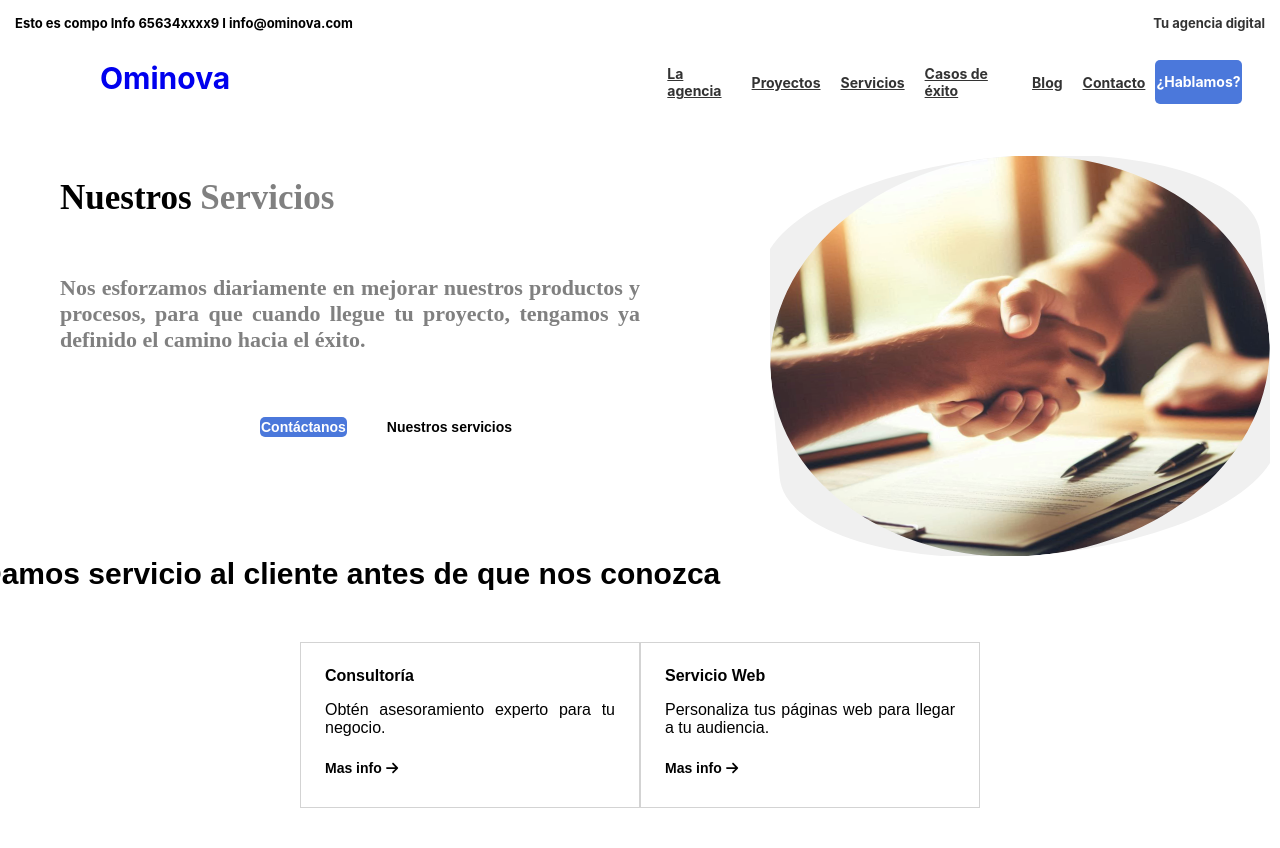
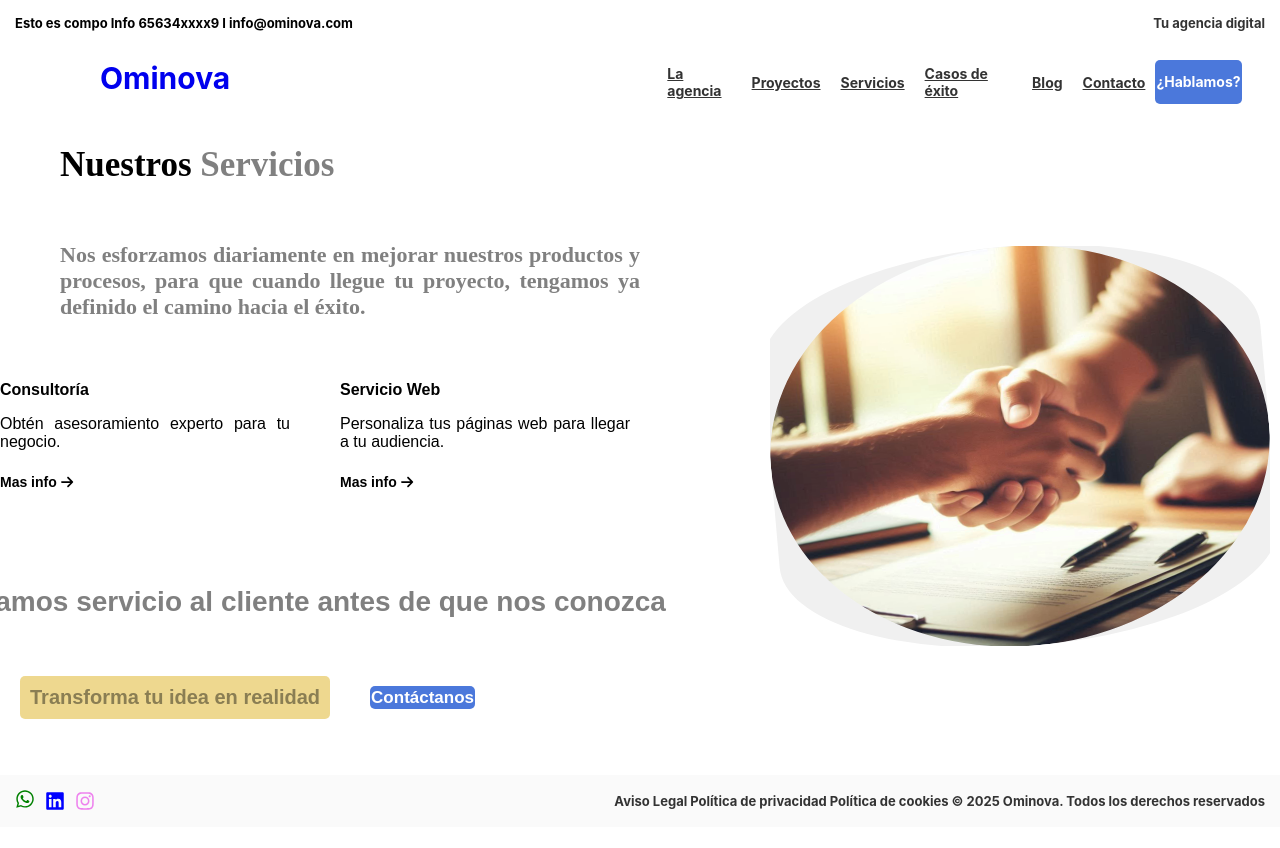
Before and after one commit to piedadgarcia/ominova, a React (Create React App) app: page /servicios in a window 1280 px wide. Shown: the top 848 px of the page. Built offline with nearby package versions, Linux system fonts and the light colour scheme.

Commit message:
esto crea el componente iconitosClasicos y lo introduce en servicios y contacto y también modifica aspecto de servicios

```diff
--- a/package.json
+++ b/package.json
@@ -10,6 +10,7 @@
     "react": "^19.0.0",
     "react-datepicker": "^8.1.0",
     "react-dom": "^19.0.0",
+    "react-icons": "^5.5.0",
     "react-router-dom": "^7.1.5",
     "react-scripts": "5.0.1",
     "web-vitals": "^4.2.4"
--- a/src/App.css
+++ b/src/App.css
@@ -231,6 +231,16 @@
   margin: 10px 0; /* Espacio externo */
 }
 
+.yellow-box {
+  background-color: rgba(238, 215, 139, 0.962); /* Color de fondo gris */
+  color: rgba(18, 17, 11, 0.453); /* Color del texto */
+  padding: 15px; /* Espacio interno */
+  border-radius: 5px; /* Bordes redondeados */
+  margin: 10px 0; /* Espacio externo */
+}
+
+
+
 .blue-box {
   background-color: rgb(75, 120, 219);
   color: white;
@@ -256,6 +266,11 @@
 .info {
   flex: 10%;
 }
+
+.iconitosClasicos{
+  flex: 1%;
+}
+
 
 .navmenu {
   flex:10%; /* Ajusta este valor para asignar más o menos espacio */
--- a/src/components/contacto/Contacto.js
+++ b/src/components/contacto/Contacto.js
@@ -5,7 +5,7 @@ import { FontAwesomeIcon } from '@fortawesome/react-fontawesome';
 import { faCalendarAlt } from '@fortawesome/free-solid-svg-icons';
 import DatePicker from 'react-datepicker';
 import 'react-datepicker/dist/react-datepicker.css';
-
+import IconitosClasicos from '../iconitosClasicos/IconitosClasicos';
 function Contacto() {
   const [formData, setFormData] = useState({
     nombre: '',
@@ -300,7 +300,9 @@ function Contacto() {
           </div>
         </div>
       </div>
+      <IconitosClasicos/>
     </div>
+
   );
 }
 
--- /dev/null
+++ b/src/components/iconitosClasicos/IconitosClasicos.js
@@ -0,0 +1,39 @@
+import React from 'react';
+import { FaWhatsapp, FaLinkedin, FaInstagram } from 'react-icons/fa';
+
+function IconitosClasicos() {
+  return (
+    <nav style={{
+      display: 'flex',
+      flexDirection: 'row',
+      justifyContent: 'space-between',
+      alignItems: 'center',
+      padding: '5px 15px', // Reduce el padding superior e inferior
+      backgroundColor: '#fafafa' // Fondo gris muy claro
+    }}>
+      <div style={{
+        display: 'flex',
+        alignItems: 'center',
+        fontSize: 20,
+        fontWeight: 'bold'
+      }}>
+        <a href="https://api.whatsapp.com/send?phone=+34656xxxx9&text=Chatea%20en%20WhatsApp%20con%20el%20+34%20616khjkhs56" target="_blank" rel="noopener noreferrer" style={{ marginRight: 10 }}>
+          <FaWhatsapp style={{ color: 'green' }} />
+        </a>
+        <FaLinkedin style={{ marginRight: 10,color: 'blue' }}  />
+        <FaInstagram style={{ marginRight: 10 , color: 'violet' }} />
+      </div>
+      <div style={{
+        fontSize: 13,
+        fontWeight: 'bold',
+        color: '#333',
+        cursor: 'pointer',
+        marginLeft: 'auto' // Empuja el texto a la derecha
+      }}>
+        <p>Aviso Legal Política de privacidad Política de cookies © 2025 Ominova. Todos los derechos reservados</p>
+      </div>
+    </nav>
+  );
+}
+
+export default IconitosClasicos;
--- a/src/components/servicioWeb/ServicioWeb.js
+++ b/src/components/servicioWeb/ServicioWeb.js
@@ -77,7 +77,7 @@ function ServicioWeb() {
               }}>
                 <div className="caja-con-lineas" style={{ width: '450px', position: 'relative' }} onClick={toggleServicioWeb}>
                   <p>Servicio Web</p>
-                  <span style={{ position: 'absolute', right: '10px', top: '50%', transform: 'translateY(-50%)' }}>></span>
+                  <span style={{ position: 'absolute', right: '10px', top: '50%', transform: 'translateY(-50%)' }}></span>
                 </div>
                 {showServicioWeb && (
                   <div style={{ marginTop: '0px', width: '450px' }}>
@@ -112,7 +112,7 @@ function ServicioWeb() {
                 )}
                 <div className="caja-con-lineas" style={{ width: '450px', position: 'relative' }} onClick={toggleConsultoria}>
                   <p>Consultoría</p>
-                  <span style={{ position: 'absolute', right: '10px', top: '50%', transform: 'translateY(-50%)' }}>></span>
+                  <span style={{ position: 'absolute', right: '10px', top: '50%', transform: 'translateY(-50%)' }}></span>
                 </div>
                 {showConsultoria && (
                   <div style={{ marginTop: '0px', width: '450px' }}>
--- a/src/components/servicios/Servicios.js
+++ b/src/components/servicios/Servicios.js
@@ -4,8 +4,9 @@ import { FontAwesomeIcon } from '@fortawesome/react-fontawesome';
 import { faArrowRight } from '@fortawesome/free-solid-svg-icons';
 import MiImagServicios from "../miimagservicios/MiImagServicios"; // Corregir la ruta de importación
 import Info from '../info/Info';
+import IconitosClasicos from '../iconitosClasicos/IconitosClasicos';
 
-function MiServicios() {
+function Servicios() {
     const navigate = useNavigate();
 
     const handleConsultoriaClick = () => {
@@ -37,14 +38,16 @@ function MiServicios() {
                     color: 'black',
                     fontWeight: 'bold',
                     marginBottom: 0,
-                    width: '100%' // Asegura que el div ocupe todo el ancho del navegador
-                }}>
+                    width: '100%', // Asegura que el div ocupe todo el ancho del navegador
+
+  }}>
                     <div style={{
                         display: 'flex',
                         flexDirection: 'column',
                         alignItems: 'left',
-                        marginLeft: '50px' // Ajusta este valor según sea necesario
-                    }}>
+                        marginLeft: '50px',// Ajusta este valor según sea necesario
+                        marginTop:-250
+   }}>
                         <p>Nuestros <span style={{ color: 'grey' }}>Servicios</span></p>
                         <div style={{
                             maxWidth: '650px', // Ajusta el ancho máximo del contenedor
@@ -54,51 +57,15 @@ function MiServicios() {
                             <p style={{ color: 'grey', fontSize: '22px' }}>Nos esforzamos diariamente en mejorar nuestros productos y procesos, para que cuando llegue tu proyecto, tengamos ya definido el camino hacia el éxito.</p>
                         </div>
 
-                        <div style={{
-                            display: 'flex',
-                            flexDirection: 'row',
-                            justifyContent: 'flex-start', // Alinea los elementos hacia la izquierda
-                            alignItems: 'center', // Asegura que los elementos estén alineados verticalmente
-                            fontSize: 14,
-                            fontFamily: 'Arial',
-                            fontWeight: 'bold',
-                            padding: '20px 0px', // Reduce el padding para disminuir el espacio
-                            width: '100%', // Asegura que el div ocupe todo el ancho del navegador
-                            marginLeft: 200,
-                            marginTop: 10
-                        }}>
-                            <Link to="/contacto" className="blue-box" style={{ marginRight: 20 }}>Contáctanos</Link> {/* Ajusta el margen izquierdo */}
-                            <p style={{ marginLeft: 20 }}>Nuestros servicios</p>
-                        </div>
+
                     </div>
 
                     <div style={{
-                        marginTop: 100,
+                        marginTop: 190,
                         marginLeft: 130 // Añade espacio a la izquierda de la figura
                     }}>
                         <MiImagServicios />
-                    </div>
-                </div>
 
-                <div style={{
-                    display: 'flex',
-                    flexDirection: 'row',
-                    justifyContent: 'center',
-                    alignItems: 'center', // Asegura que los elementos estén alineados verticalmente
-                    fontSize: 30,
-                    fontFamily: 'Arial',
-                    fontWeight: 'bold',
-                    padding: '50px 0px',
-                    width: '100%', // Asegura que el div ocupe todo el ancho del navegador
-                    marginTop: '-80px'
-                }}>
-                    <div style={{
-                        padding: '0px', // Ajusta el padding según sea necesario
-                        border: '1px solid transparent', // Crea una caja invisible
-                        width: '600px', // Ajusta el ancho según sea necesario
-                        textAlign: 'left' // Centra el texto dentro de la caja
-                    }}>
-                        <p style={{ marginLeft: -360 }}>Damos servicio al cliente antes de que nos conozca</p>
                     </div>
                 </div>
 
@@ -109,12 +76,12 @@ function MiServicios() {
                     alignItems: 'flex-start', // Alinea los elementos a la izquierda
                     fontFamily: 'Arial',
                     padding: '40px 0px',
-                    marginTop: -70,
-                    marginLeft: 0 // Ajusta este valor según sea necesario para desplazar la fila hacia la izquierda
+                    marginTop: -330,
+                    marginLeft: -650 // Ajusta este valor según sea necesario para desplazar la fila hacia la izquierda
                 }}>
 
                     <div style={{
-                        border: '1px solid lightgrey', // Borde gris claro
+                        border: '1px solid transparent', // Borde transparente
                         padding: '24px', // Ajusta el padding según sea necesario
                         backgroundColor: 'transparent', // Fondo transparente
                         maxWidth: '290px', // Ajusta el ancho máximo del contenedor para dividir el texto en dos líneas
@@ -136,7 +103,7 @@ function MiServicios() {
                     </div>
 
                     <div style={{
-                        border: '1px solid lightgrey', // Borde gris claro
+                        border: '1px solid transparent', // Borde gris claro
                         padding: '24px', // Ajusta el padding según sea necesario
                         backgroundColor: 'transparent', // Fondo transparente
                         maxWidth: '290px', // Ajusta el ancho máximo del contenedor para dividir el texto en dos líneas
@@ -157,9 +124,61 @@ function MiServicios() {
                         </div>
                     </div>
                 </div>
+
+                <div style={{
+                    display: 'flex',
+                    flexDirection: 'row',
+                    justifyContent: 'center',
+                    alignItems: 'center', // Asegura que los elementos estén alineados verticalmente
+                    fontSize: 28,
+                    fontFamily: 'Arial',
+                    fontWeight: 'bold',
+                    padding: '50px 0px',
+                    width: '100%', // Asegura que el div ocupe todo el ancho del navegador
+                    marginTop: '-55px' // Ajusta el margen superior según sea necesario
+                }}>
+                    <div style={{
+                        padding: '0px', // Ajusta el padding según sea necesario
+                        border: '1px solid transparent', // Crea una caja invisible
+                        width: '300px', // Ajusta el ancho según sea necesario
+                        textAlign: 'left' // Centra el texto dentro de la caja
+                    }}>
+                        <p style={{ marginLeft: -515, color:'grey'}}>Damos servicio al cliente antes de que nos conozca</p>
+
+                        <div style={{
+                            display: 'flex',
+                            flexDirection: 'row',
+                            justifyContent: 'flex-start', // Alinea los elementos hacia la izquierda
+                            alignItems: 'center', // Asegura que los elementos estén alineados verticalmente
+                            fontSize: 14,
+                            fontFamily: 'Arial',
+                            fontWeight: 'bold',
+                            padding: '20px 0px', // Reduce el padding para disminuir el espacio
+                            width: '100%', // Asegura que el div ocupe todo el ancho del navegador
+                            marginLeft: -120,
+                            marginTop: 10,
+                            marginBottom:25
+                        }}>
+                            <p className="yellow-box" style={{ padding:10, marginLeft:-350 , color:'stronggrey',fontSize:20}}>Transforma tu idea en realidad</p>
+                            <Link to="/contacto" className="blue-box" style={{ marginRight: 40 , marginLeft: 40,fontSize:17 }}>Contáctanos</Link> {/* Ajusta el margen izquierdo */}
+
+                           <p style={{ marginLeft: 20 , color:'transparent'}}>Nuestros servicios</p>
+                           </div>
+
+                           <div>
+
+                           </div>
+                    </div>
+                </div>
+
             </nav>
+            <div style={{
+                        marginTop: -60,
+
+                    }}></div>
+                <IconitosClasicos/>
         </div>
     );
 }
 
-export default MiServicios;
+export default Servicios;
--- a/src/routers/AppRoutes.js
+++ b/src/routers/AppRoutes.js
@@ -10,6 +10,8 @@ import Mi7Componente from '../components/mi7Componente/Mi7Componente';
 import Mi8Componente from '../components/mi8Componente/Mi8Componente';
 import Principal from '../components/main/Principal';
 import NavMenu from '../components/navmenu/NavMenu';
+
+import IconitosClasicos from '../components/iconitosClasicos/IconitosClasicos';
 
 import MiImagServicios from '../components/miimagservicios/MiImagServicios';
 import Servicios from '../components/servicios/Servicios';
@@ -64,7 +66,7 @@ function AppRoutes() {
                  <Route path="/usabilidad" element={<Usabilidad />} />
                  <Route path="/auditoriaweb" element={<AuditoriaWeb />} />
                  <Route path="/optimizacionSeo" element={<OptimizacionSeo />} />
-
+                 <Route path="/iconitosclasicos" element={<IconitosClasicos />} />
 
                 <Route path="/mi3Componente" element={<Mi3Componente />} />
                 <Route path="/mi4Componente" element={<Mi4Componente />} />
```
Also changed, not shown: 1 other file (tests, documents, lock files or other folders).
